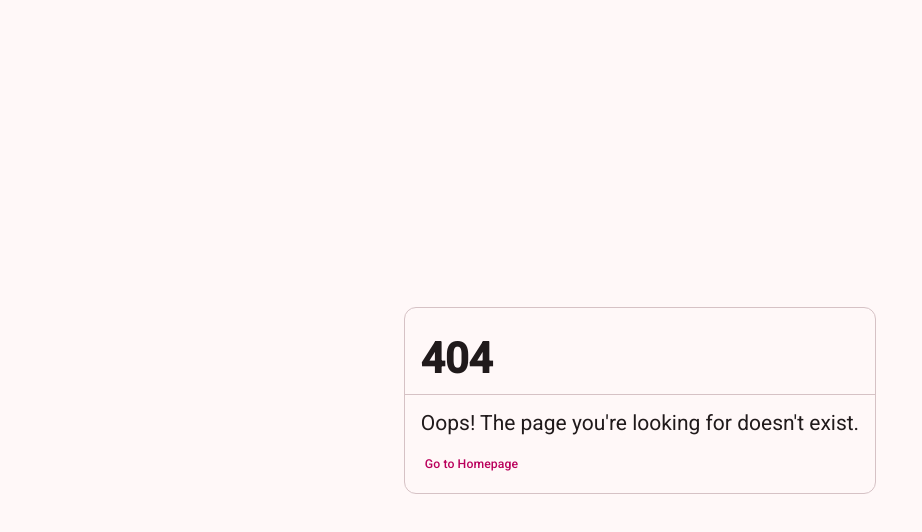
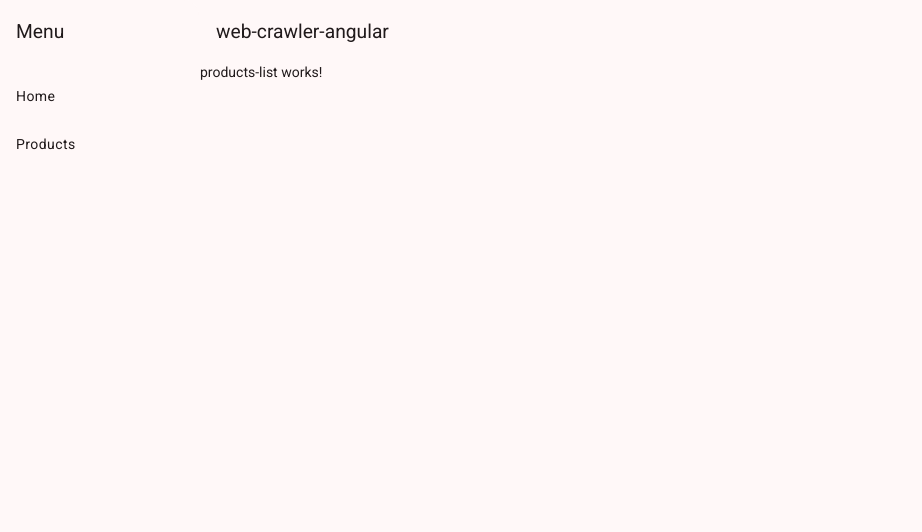
Before and after one commit to NafisRubio/web-crawler-angular, an Angular app: page /products in a window 1280 px wide. Before the commit this address had no page. Shown: the top 532 px of the page, without its empty margins (0-922 px from the left). Built offline with nearby package versions, Linux system fonts and the light colour scheme.

Commit message:
wip - add products

```diff
--- a/src/app/app.routes.ts
+++ b/src/app/app.routes.ts
@@ -12,6 +12,11 @@ export const routes: Routes = [
         loadComponent: () => import('../app/features/crawler/crawler-form/crawler-form.component')
           .then(m => m.CrawlerFormComponent),
       },
+      {
+        path: 'products',
+        loadChildren: () => import('./features/products/product.routes')
+          .then(m => m.PRODUCT_ROUTES),
+      }
     ]
   },
   {
--- /dev/null
+++ b/src/app/features/products/product-list/product-list.component.html
@@ -0,0 +1 @@
+<p>products-list works!</p>
--- /dev/null
+++ b/src/app/features/products/product.routes.ts
@@ -0,0 +1,15 @@
+import {Routes} from '@angular/router';
+
+// Assume ProductListComponent and ProductDetailComponent are standalone components
+// that you have already created within your 'products' feature folder.
+
+export const PRODUCT_ROUTES: Routes = [
+  {
+    // Path is '' because the parent route will be 'products'.
+    // This route will match '/products'
+    path: '',
+    loadComponent: () => import('./product-list/product-list.component')
+      .then(m => m.ProductListComponent),
+    title: 'Products' // It's good practice to add a title!
+  }
+];
--- a/src/app/layout/navigation/navigation.component.html
+++ b/src/app/layout/navigation/navigation.component.html
@@ -6,9 +6,8 @@
     <mat-toolbar class="bg-inherit">Menu</mat-toolbar>
 
     <mat-nav-list>
-      <a mat-list-item href="#">Link 1</a>
-      <a mat-list-item href="#">Link 2</a>
-      <a mat-list-item href="#">Link 3</a>
+      <a mat-list-item routerLink="/">Home</a>
+      <a mat-list-item routerLink="products">Products</a>
     </mat-nav-list>
   </mat-sidenav>
   <mat-sidenav-content>
--- a/src/app/layout/navigation/navigation.component.ts
+++ b/src/app/layout/navigation/navigation.component.ts
@@ -8,7 +8,7 @@ import {MatListModule} from '@angular/material/list';
 import {MatIconModule} from '@angular/material/icon';
 import {Observable} from 'rxjs';
 import {map, shareReplay} from 'rxjs/operators';
-import {RouterOutlet} from "@angular/router";
+import {RouterLink, RouterOutlet} from "@angular/router";
 
 @Component({
   selector: 'app-navigation',
@@ -22,6 +22,7 @@ import {RouterOutlet} from "@angular/router";
     MatIconModule,
     AsyncPipe,
     RouterOutlet,
+    RouterLink,
   ]
 })
 export class NavigationComponent {
```
Also changed, not shown: src/app/features/products/product-list/product-list.component.ts (added, +11 -0 lines), src/app/features/products/product-list/product-list.component.css (added), 1 other file (tests, documents, lock files or other folders).
